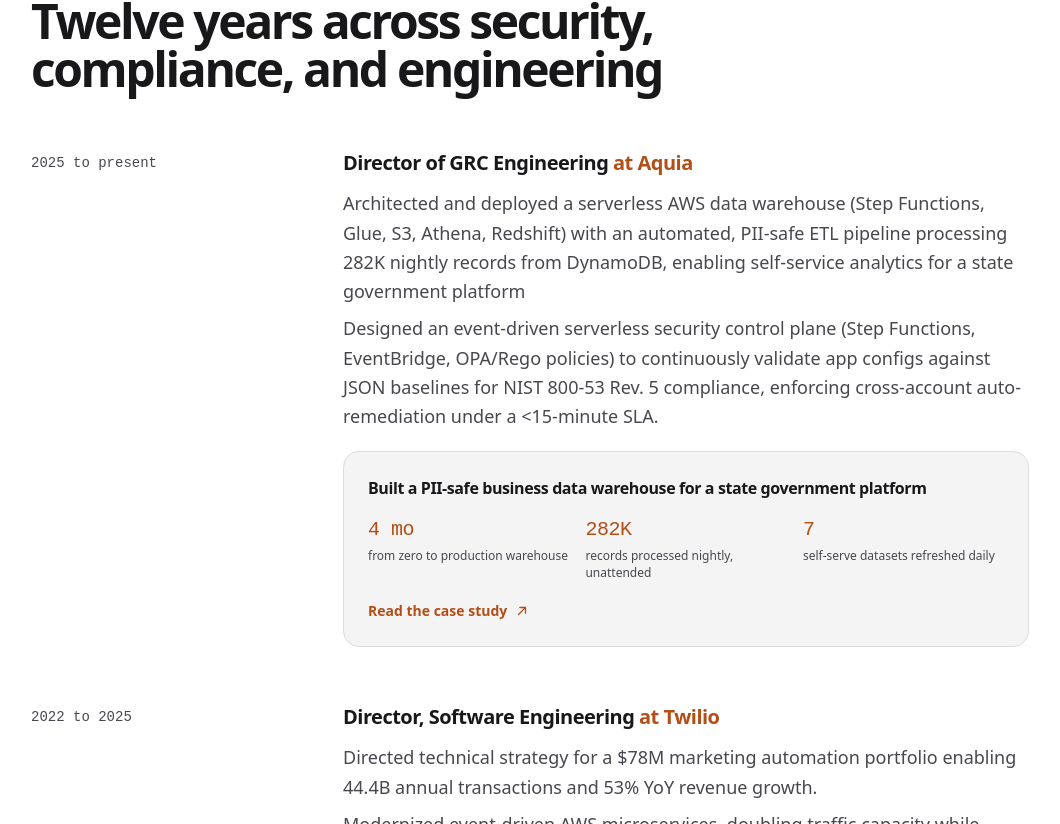
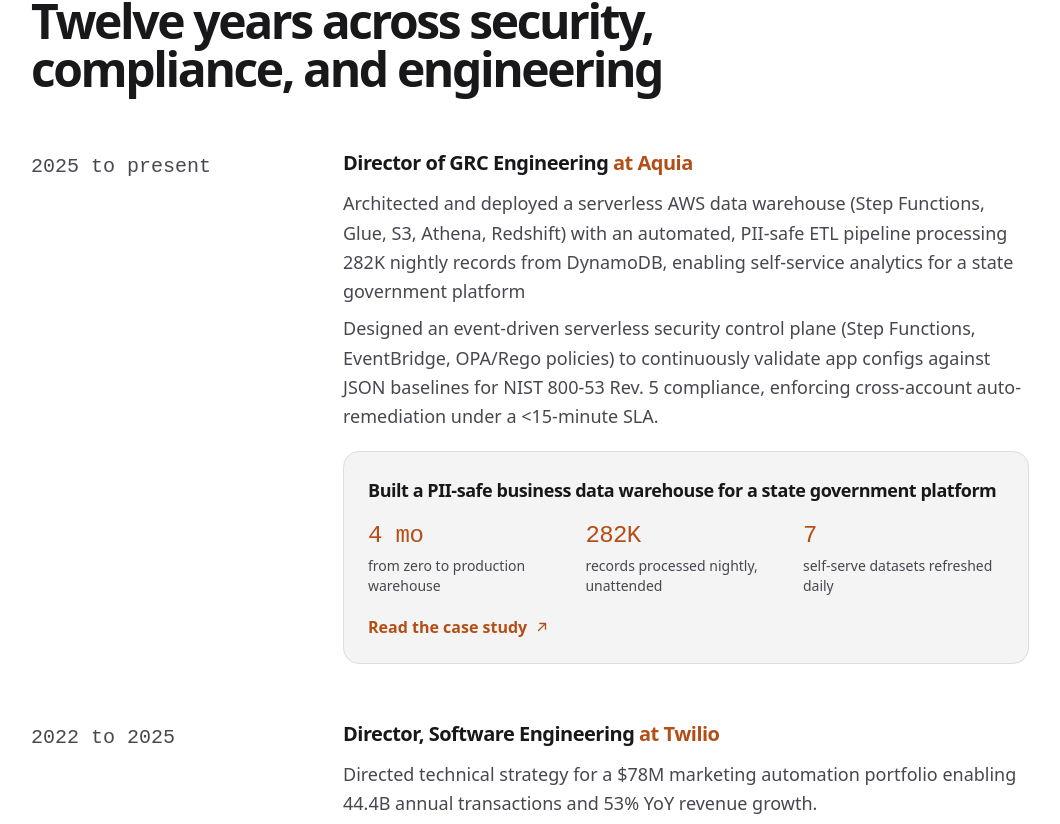
Before and after one commit to jtabron1/jtabron1.github.io, a React (Vite) app: page / in a window 1280 px wide. Shown: the part 3756-4580 px from the top of the page, without its empty margins (1-1061 px from the left). Built offline with nearby package versions, Linux system fonts and the light colour scheme.

Commit message:
Larger teaser card type and role date rail
Co-Authored-By: Claude Fable 5 <noreply@anthropic.com>
Claude-Session: https://claude.ai/code/session_01WSwXW1Zkd77VjygohqUiFn

```diff
--- a/src/components/Experience.jsx
+++ b/src/components/Experience.jsx
@@ -116,7 +116,7 @@ export default function Experience() {
           {featuredRoles.map((r, i) => (
             <Reveal key={r.role + r.company} delay={i * 0.05}>
               <div className="grid gap-3 md:grid-cols-12 md:gap-8">
-                <p className="font-mono text-sm text-muted md:col-span-3 md:pt-1">{r.dates}</p>
+                <p className="font-mono text-xl text-muted md:col-span-3 md:pt-1">{r.dates}</p>
                 <div className="md:col-span-9">
                   <h3 className="text-xl font-semibold tracking-tight">
                     {r.role}
@@ -134,18 +134,18 @@ export default function Experience() {
                       onClick={() => openCaseStudy(r.caseStudy.id)}
                       className="group mt-5 block w-full max-w-[75ch] rounded-2xl border border-line bg-surface-tint p-6 text-left transition-all hover:-translate-y-1 hover:border-accent"
                     >
-                      <p className="font-semibold tracking-tight">{r.caseStudy.framing}</p>
+                      <p className="text-lg font-semibold tracking-tight">{r.caseStudy.framing}</p>
                       <div className="mt-4 grid gap-4 sm:grid-cols-3">
                         {r.caseStudy.metrics.map((m) => (
                           <div key={m.label}>
-                            <p className="font-mono text-xl font-medium tracking-tight text-accent">
+                            <p className="font-mono text-2xl font-medium tracking-tight text-accent">
                               {m.value}
                             </p>
-                            <p className="mt-1 text-xs leading-snug text-muted">{m.label}</p>
+                            <p className="mt-1 text-sm leading-snug text-muted">{m.label}</p>
                           </div>
                         ))}
                       </div>
-                      <span className="mt-5 inline-flex items-center gap-2 text-sm font-semibold text-accent">
+                      <span className="mt-5 inline-flex items-center gap-2 text-base font-semibold text-accent">
                         Read the case study
                         <ArrowUpRight
                           size={14}
```
